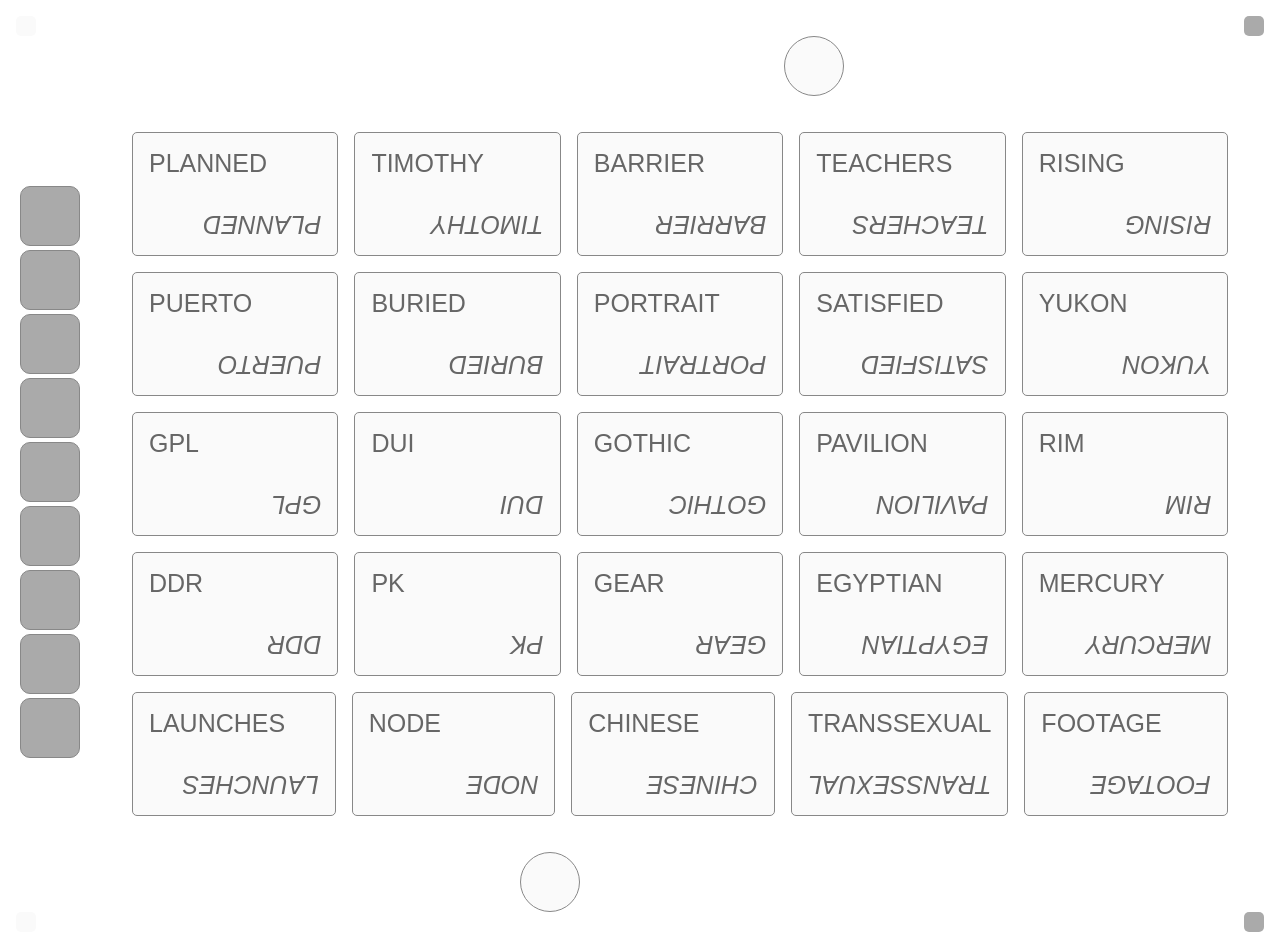
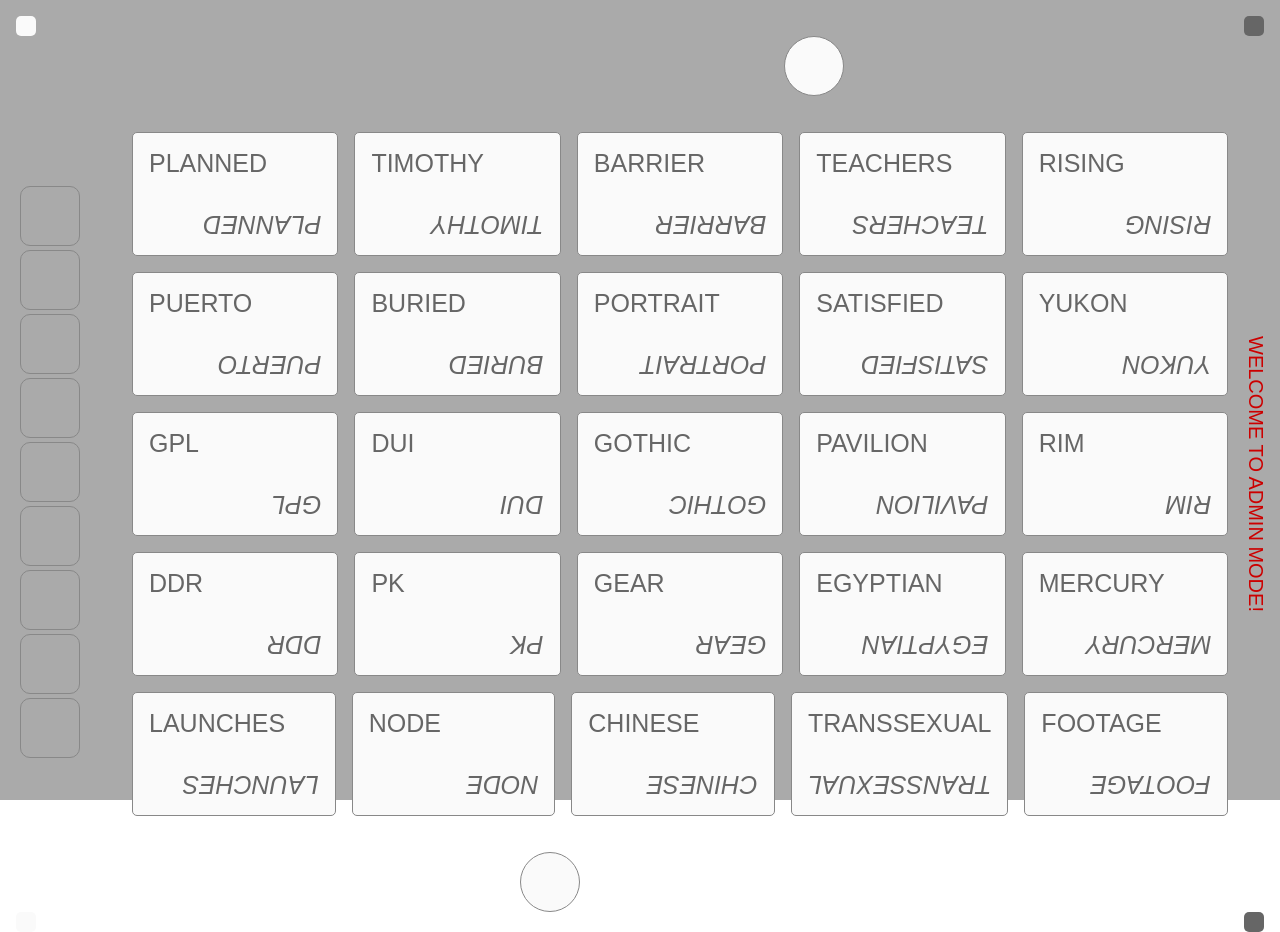
Before and after one commit to rachidlamouri/codenames-duet, a Vue app: page / in a window 1280 px wide. Both pictures are taken after a click on the button 1254 px from the left and 26 px from the top of the page. Built offline with nearby package versions, Linux system fonts and the light colour scheme.

Commit message:
Change the display when we enter admin mode.

```diff
--- a/src/components/AdminBoard.vue
+++ b/src/components/AdminBoard.vue
@@ -5,6 +5,12 @@
       :activated="adminMode"
       @click="toggleAdminMode()"
     />
+    <div
+      v-if="adminMode"
+      class="admin-text"
+    >
+      WELCOME TO ADMIN MODE!
+    </div>
     <lil-button
       class="admin-button-bottom"
       :activated="adminMode"
@@ -38,7 +44,7 @@
     display: grid;
     grid:
     "top" constants.$lil-button-size
-    "." auto
+    "text" auto
     "bottom" constants.$lil-button-size;
 
     .admin-button-top {
@@ -48,5 +54,14 @@
     .admin-button-bottom {
       grid-area: bottom;
     }
+
+    .admin-text {
+      grid-area: text;
+      text-align: center;
+      writing-mode: vertical-rl;
+      text-orientation: sideways-right;
+      color: colors.$error;
+      font-size: constants.$lil-button-size;
+    }
   }
 </style>
--- a/src/components/App.vue
+++ b/src/components/App.vue
@@ -1,5 +1,8 @@
 <template>
-  <div id="root">
+  <div
+    id="root"
+    :class="classes"
+  >
     <side-board id="side-board" />
     <card-board id="card-board" />
     <admin-board
@@ -32,7 +35,12 @@
     AdminBoard,
   },
   computed: {
-    ...mapState(['flags']),
+    ...mapState(['adminMode', 'flags']),
+    classes() {
+      return {
+        admin: this.adminMode,
+      };
+    },
   },
 };
 </script>
@@ -65,6 +73,10 @@
     width: 100%;
     height: 100%;
     padding: padding.$lg;
+
+    &.admin {
+      background-color: colors.$accent-dark;
+    }
   }
 
   #side-board {
--- a/src/components/LilButton.vue
+++ b/src/components/LilButton.vue
@@ -45,7 +45,7 @@
       }
 
       &.grey {
-        background-color: colors.$accent-dark;
+        background-color: colors.$text;
       }
     }
   }
```
